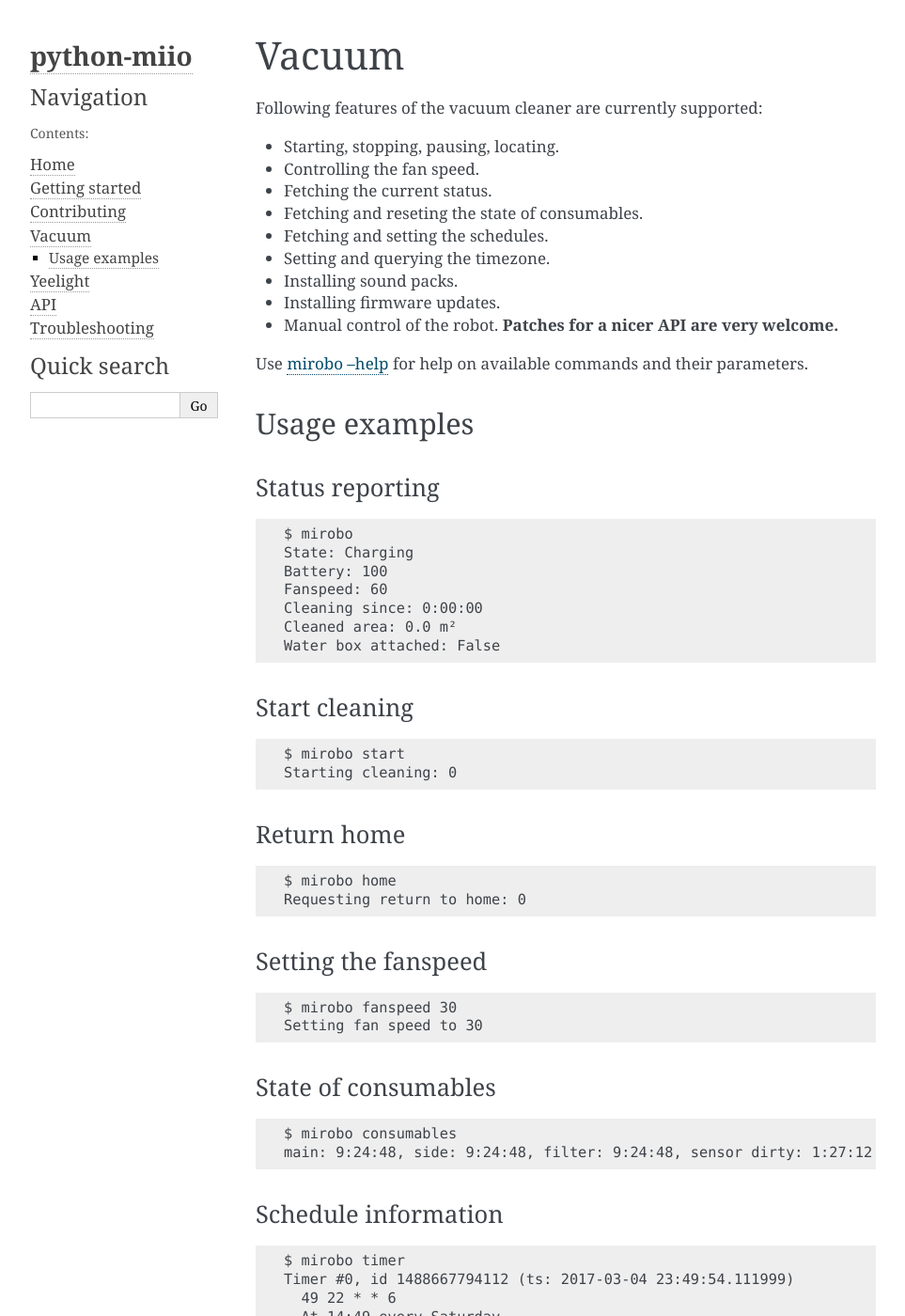
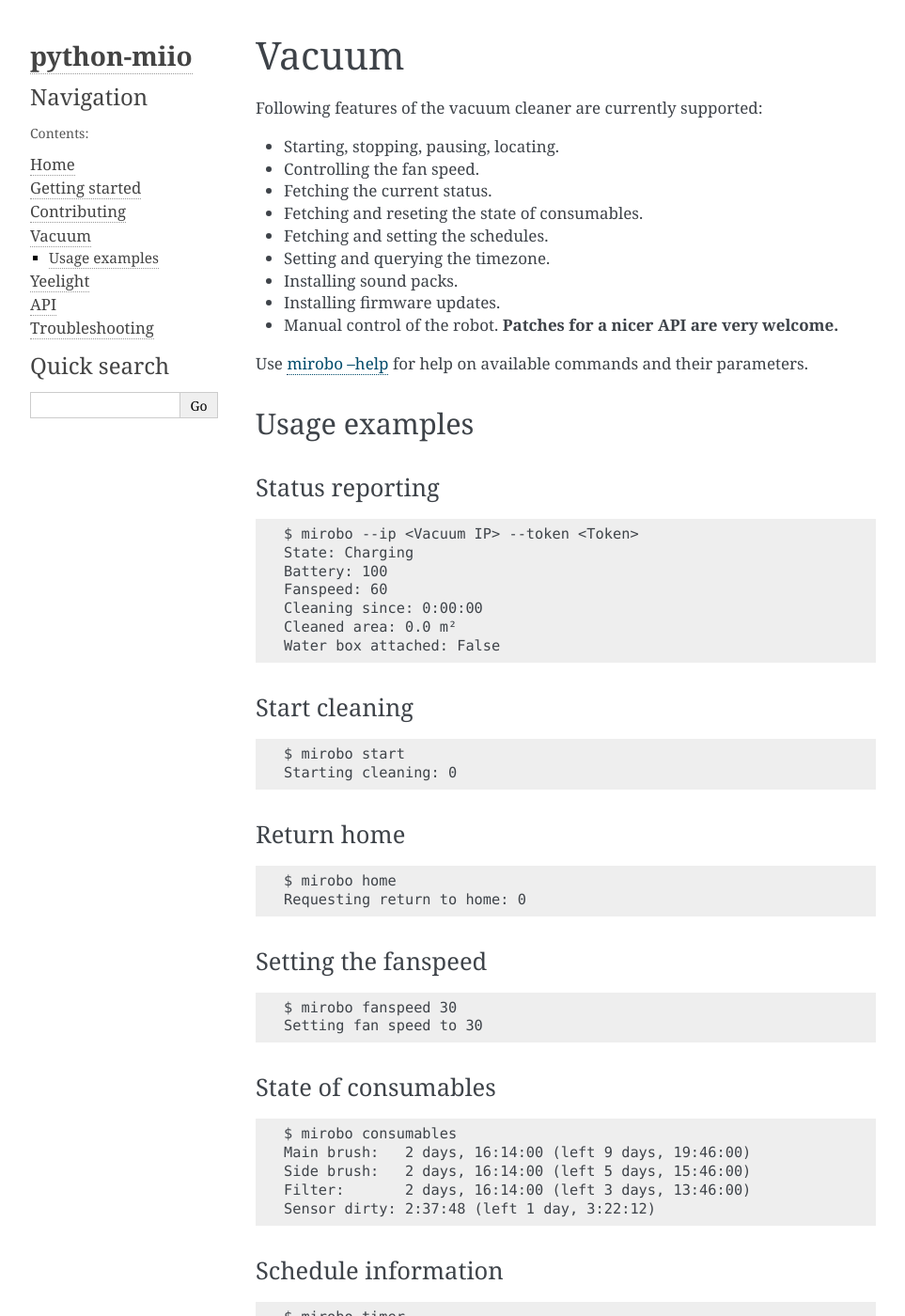
Before and after one commit to rytilahti/python-miio, a Sphinx documentation site: the page built from docs/vacuum.rst, in a window 1280 px wide and 1400 px high. Shown: the whole window at 94% size, without its empty margins (148-1111 px from the left). Built offline with Sphinx 7.4.7, drawn with Linux system fonts in a browser that asks for light colours; pages that are not in the unit, such as notebooks, are missing from menus; some of the changed text lies outside the part shown.

Commit message:
Update vacuum doc to actual lib output (#676)

```diff
--- a/docs/vacuum.rst
+++ b/docs/vacuum.rst
@@ -24,7 +24,7 @@
 
 ::
 
-    $ mirobo
+    $ mirobo --ip <Vacuum IP> --token <Token>
     State: Charging
     Battery: 100
     Fanspeed: 60
@@ -62,7 +62,10 @@
 ::
 
     $ mirobo consumables
-    main: 9:24:48, side: 9:24:48, filter: 9:24:48, sensor dirty: 1:27:12
+    Main brush:   2 days, 16:14:00 (left 9 days, 19:46:00)
+    Side brush:   2 days, 16:14:00 (left 5 days, 15:46:00)
+    Filter:       2 days, 16:14:00 (left 3 days, 13:46:00)
+    Sensor dirty: 2:37:48 (left 1 day, 3:22:12)
 
 Schedule information
 ~~~~~~~~~~~~~~~~~~~~
```
Also changed, not shown: other parts of docs/vacuum.rst (+7 -3 lines).
